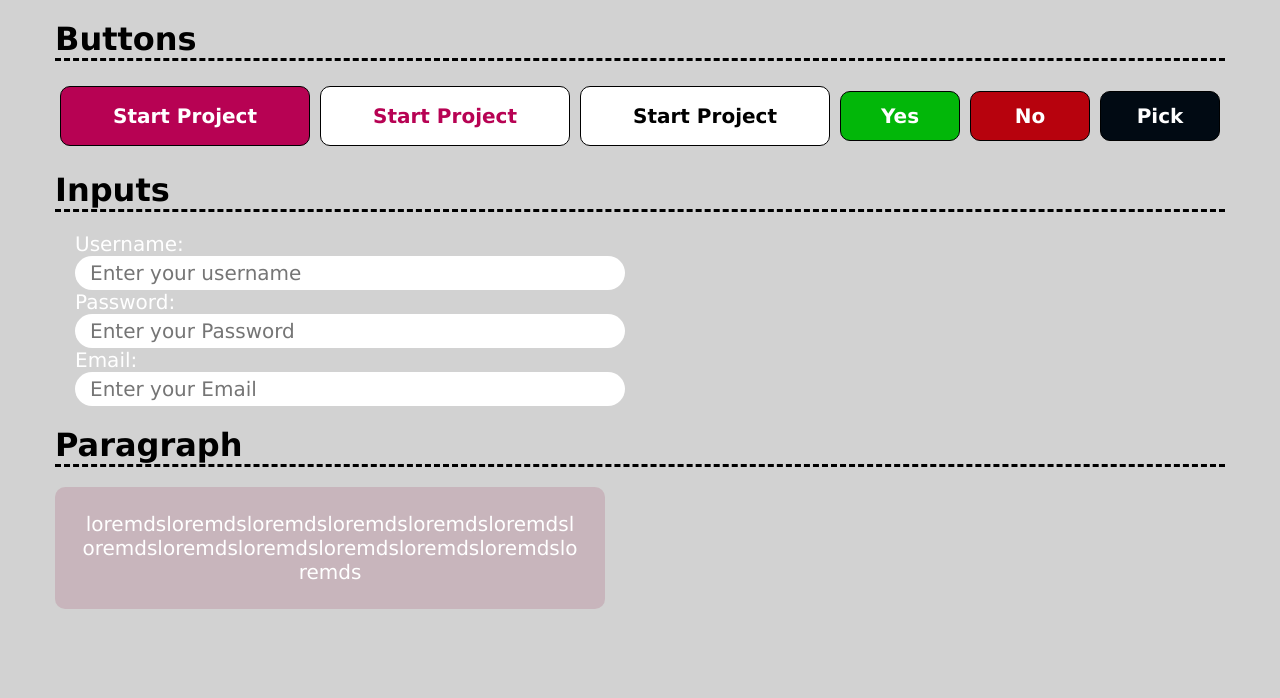
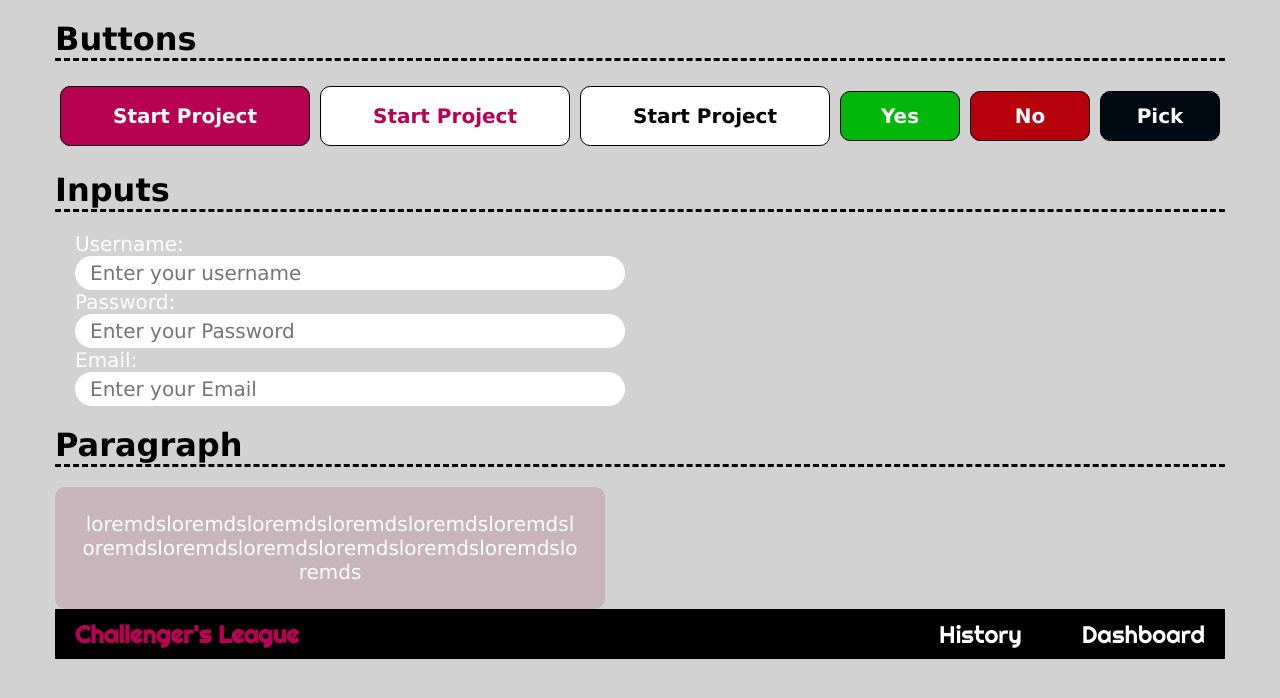
Before and after one commit to Chawki-Mbarki/Challenger-s-League, a React (Create React App) app in the folder client/: page /TestArea in a window 1280 px wide. Shown: the top 698 px of the page. Built offline with nearby package versions, Linux system fonts and the light colour scheme; no server answers.

Commit message:
Client: Add the navbar to the TestArea

```diff
--- a/client/src/views/TestArea/TestArea.jsx
+++ b/client/src/views/TestArea/TestArea.jsx
@@ -1,10 +1,11 @@
 import React from "react";
 import { Btn, Input, Paragraph } from "../../components";
+import { Navbar } from "../../Containers";
 import Styles from './TestArea.module.css'
 
 const TestArea = () => {
   return (
-    <div className="flex column" style={{gap: 50 + "px", alignItems: 'center'}}>
+    <div className="flex column" style={{ gap: 50 + "px", alignItems: 'center' }}>
       <div className="wrapper">
         <div className="btns">
           <h2>Buttons</h2>
@@ -17,13 +18,16 @@ const TestArea = () => {
         </div>
         <div className="Inputs">
           <h2>Inputs</h2>
-          <Input type={"text"} ID={"username"} placeholder={"Enter your username"}  label={"Username:"} />
-          <Input type={"password"} ID={"username"} placeholder={"Enter your Password"}  label={"Password:"} />
-          <Input type={"email"} ID={"username"} placeholder={"Enter your Email"}  label={"Email:"} />
+          <Input type={"text"} ID={"username"} placeholder={"Enter your username"} label={"Username:"} />
+          <Input type={"password"} ID={"username"} placeholder={"Enter your Password"} label={"Password:"} />
+          <Input type={"email"} ID={"username"} placeholder={"Enter your Email"} label={"Email:"} />
         </div>
         <div className="Paragraph">
           <h2>Paragraph</h2>
           <Paragraph text={'loremdsloremdsloremdsloremdsloremdsloremdsloremdsloremdsloremdsloremdsloremdsloremdsloremds'} />
+        </div>
+        <div >
+        <Navbar />
         </div>
       </div>
     </div>
```
